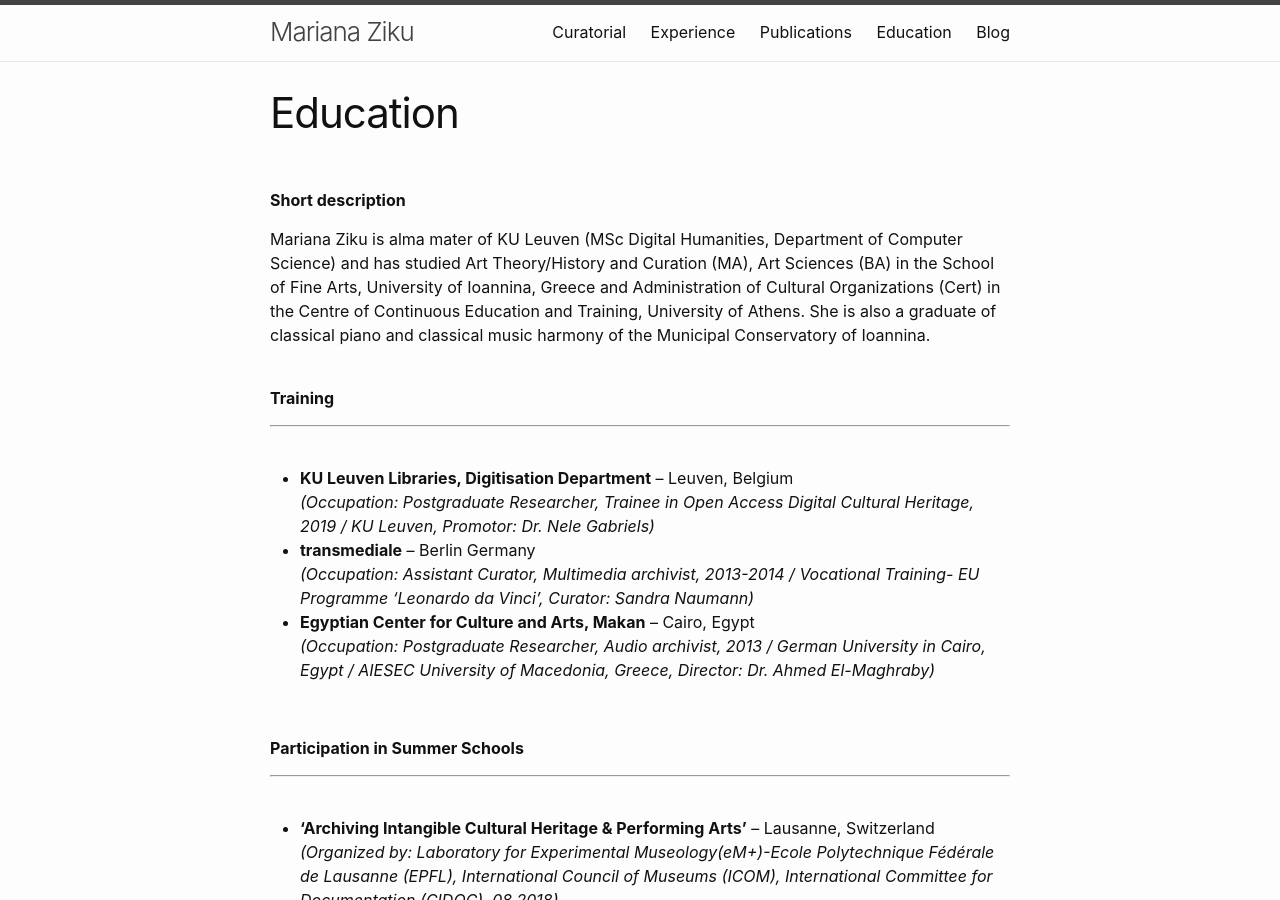
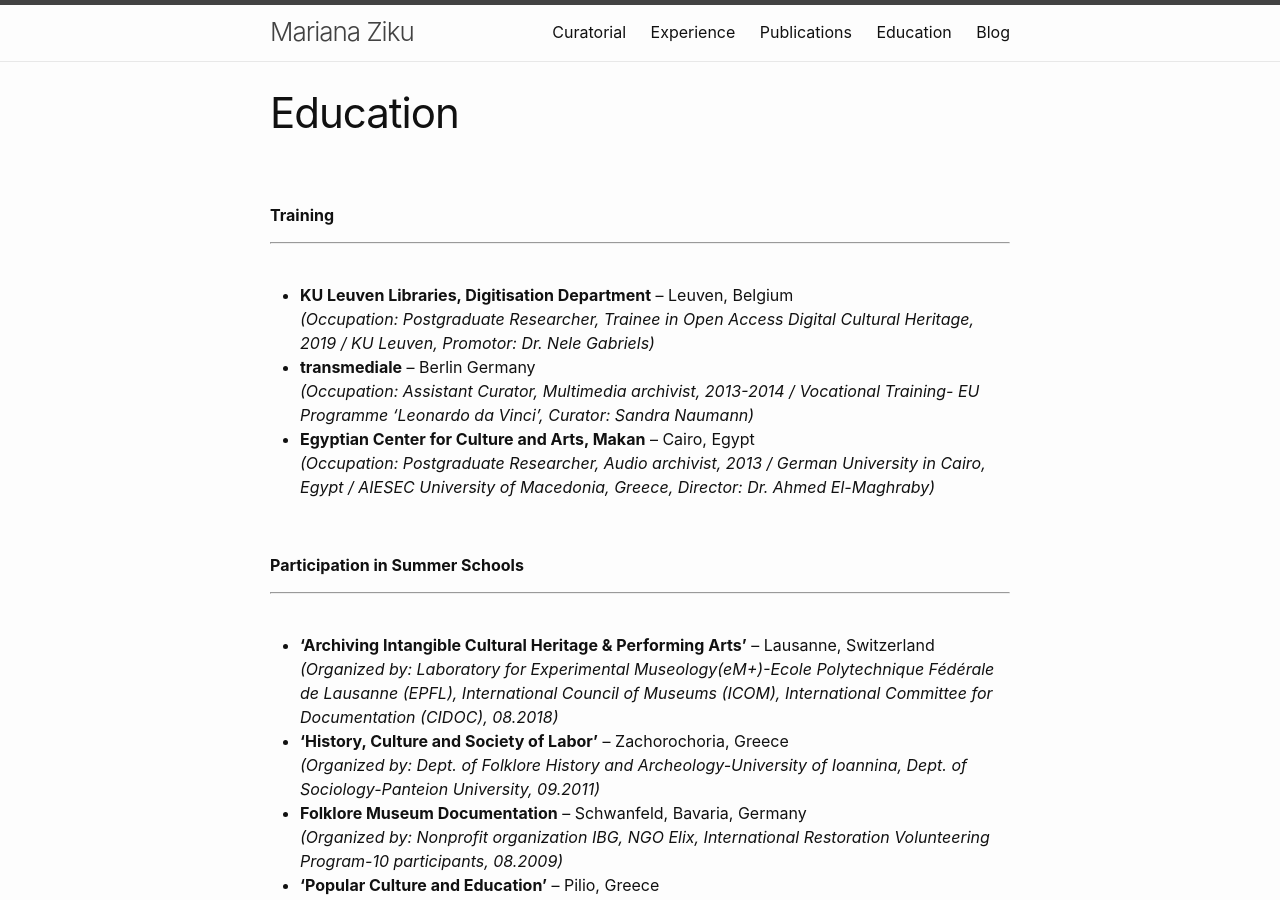
Before and after one commit to mziku/mziku.github.io, a Jekyll site: the page built from education.md, in a window 1280 px wide and 900 px high. Built offline with Jekyll 4.4.1, drawn with Linux system fonts in a browser that asks for light colours.

Commit message:
Update education.md

```diff
--- a/education.md
+++ b/education.md
@@ -7,11 +7,7 @@ navigation_weight: 4
 
 
 <br/>
-**Short description**
 
-Mariana Ziku is alma mater of KU Leuven (MSc Digital Humanities, Department of Computer Science) and has studied Art Theory/History and Curation (MA), Art Sciences (BA) in the School of Fine Arts, University of Ioannina, Greece and Administration of Cultural Organizations (Cert) in the Centre of Continuous Education and Training, University of Athens. She is also a graduate of classical piano and classical music harmony of the Municipal Conservatory of Ioannina.
-<br/>
-<br/>
 
 **Training**
 
```
